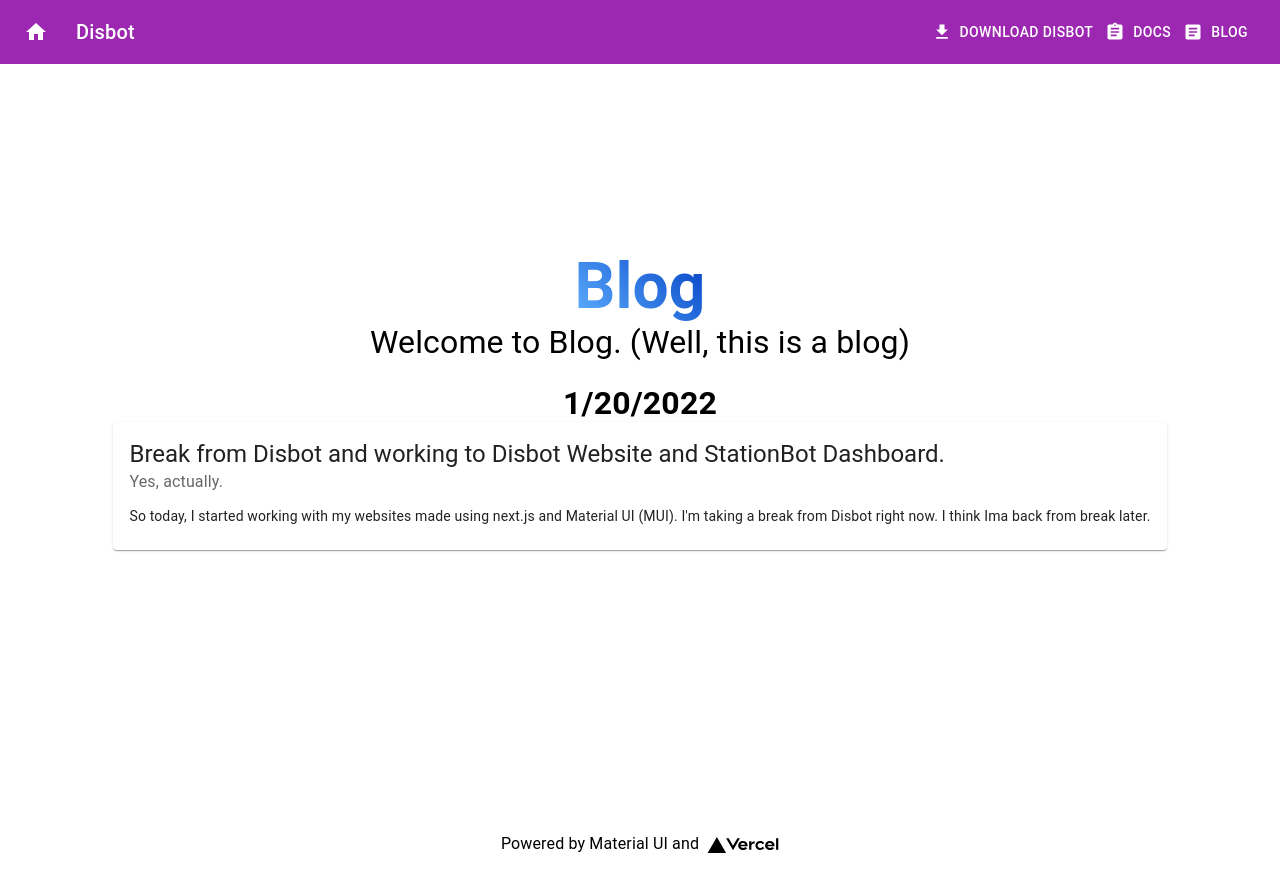
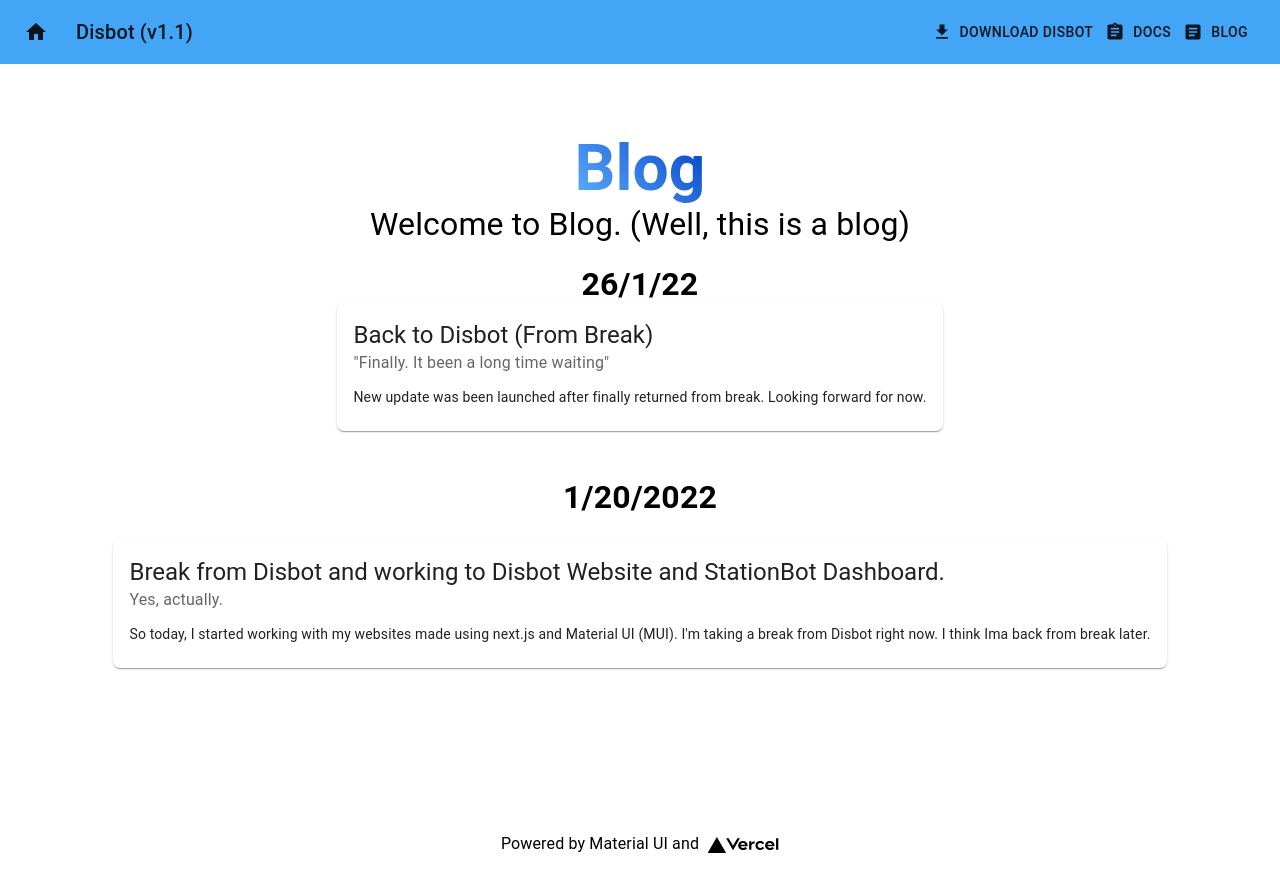
Before and after one commit to Valenplayer3000/disbot-webstite-nextjs, a Next.js app: page /blog/blog in a window 1280 px wide. Shown: the top 892 px of the page. Built offline with nearby package versions, Linux system fonts and the light colour scheme.

Commit message:
Blog, and other updates

```diff
--- a/pages/blog/blog.tsx
+++ b/pages/blog/blog.tsx
@@ -30,14 +30,14 @@ import HomeIcon from '@mui/icons-material/Home';
 let theme = createTheme({
   palette:{
     primary: {
-      main: '#9c27b0',
+      main: '#42a5f5',
     },
     secondary: {
       main: '#ab47bc',
     },
   },
   shape: {
-    borderRadius: 4,
+    borderRadius: 7,
   },
 });
 
@@ -87,9 +87,9 @@ export default function Blog(){
             <Link href="./../" passHref><HomeIcon /></Link>
           </IconButton>
           <Typography variant="h6" component="div" sx={{ flexGrow: 1 }}>
-            Disbot
+            Disbot (v1.1)
           </Typography>
-          <Button color="inherit" startIcon={<DownloadIcon />}><a className={styles.link_fix} href="https://github.com/Valenplayer3000/Disbot/archive/refs/tags/Stable-0.1.zip"> Download Disbot</a></Button>
+          <Button color="inherit" startIcon={<DownloadIcon />}><a className={styles.link_fix} href="https://github.com/Valenplayer3000/Disbot/archive/refs/tags/Stable-0.2.zip"> Download Disbot</a></Button>
           <Link href="./../docs/docs" passHref><Button color="inherit" startIcon={<AssignmentIcon />}>Docs</Button></Link>
           <Button color="inherit" startIcon={<ArticleIcon />}>Blog</Button>
         </Toolbar>
@@ -109,7 +109,24 @@ export default function Blog(){
             <h1 className={styles.title}><span className={styles.gradtitle}>Blog</span></h1>
             <p className={styles.subtitle}>Welcome to Blog. (Well, this is a blog)</p>
             <br></br>
+            <h3 className={styles.subtitle}>26/1/22</h3>
+            <Card>
+              <CardContent>
+                <Typography variant="h5" component="div">
+                  Back to Disbot (From Break)
+                </Typography>
+                <Typography sx={{ mb: 1.5 }} color="text.secondary">
+                            "Finally. It been a long time waiting"
+                    </Typography>
+                    <Typography variant="body2">
+                        New update was been launched after finally returned from break. Looking forward for now.
+                    </Typography>
+              </CardContent>
+            </Card>
+            <br></br>
+            <br></br>
             <h3 className={styles.subtitle}>1/20/2022</h3>
+            <br></br>
             <Card sx={{ minWidth: 275 }}>
                 <CardContent>
                     <Typography variant="h5" component="div">
--- a/styles/Home.module.css
+++ b/styles/Home.module.css
@@ -15,10 +15,7 @@
 .footer {
   display: block;
   flex: 1;
-  margin-left: 25%;
-  margin-bottom: 20px;
-  width: 50%;
-  border-radius: 4px;
+  width: 100%;
   padding: 2rem -0;
   justify-content: center;
   align-items: center;
```
Also changed, not shown: pages/docs/docs.tsx (+15 -7 lines), pages/index.tsx (+5 -17 lines).
